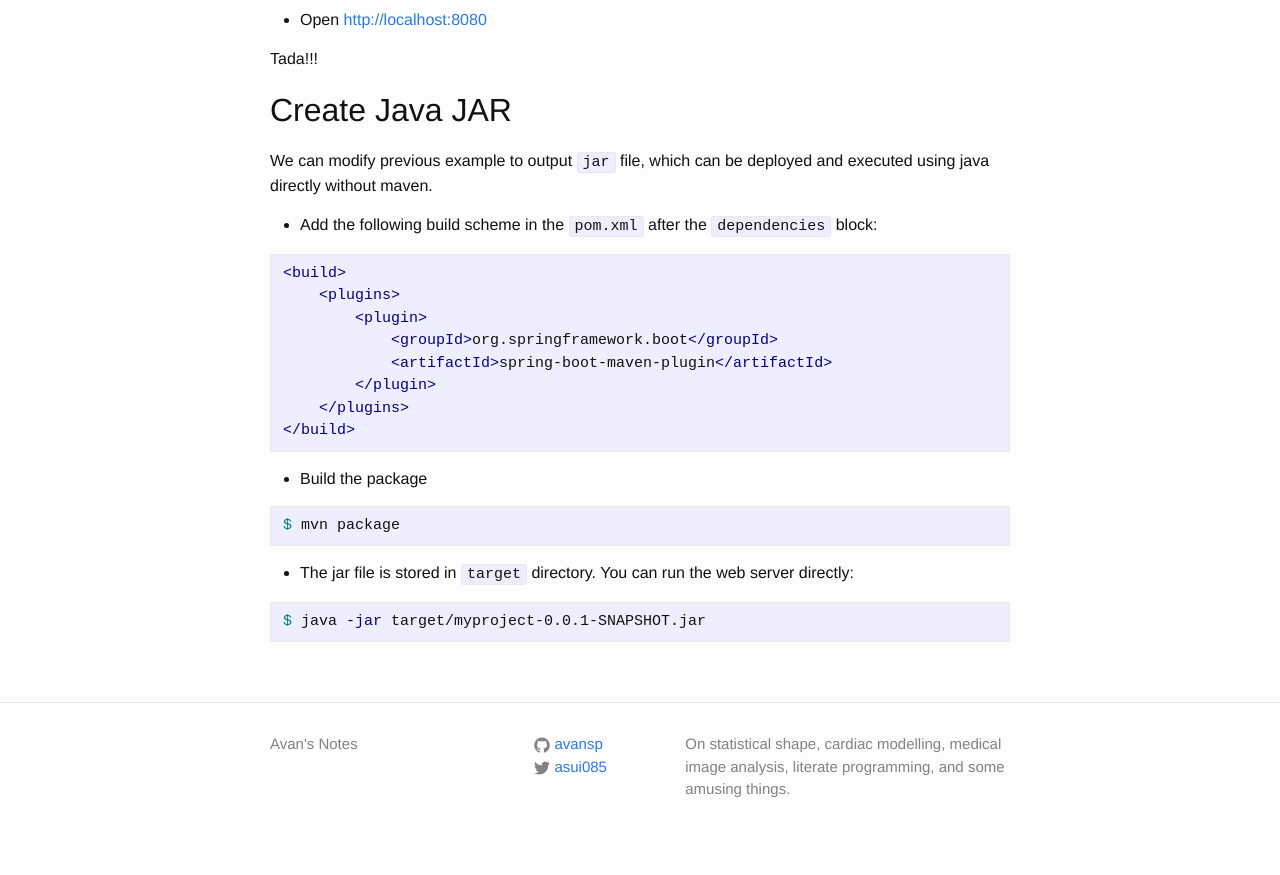
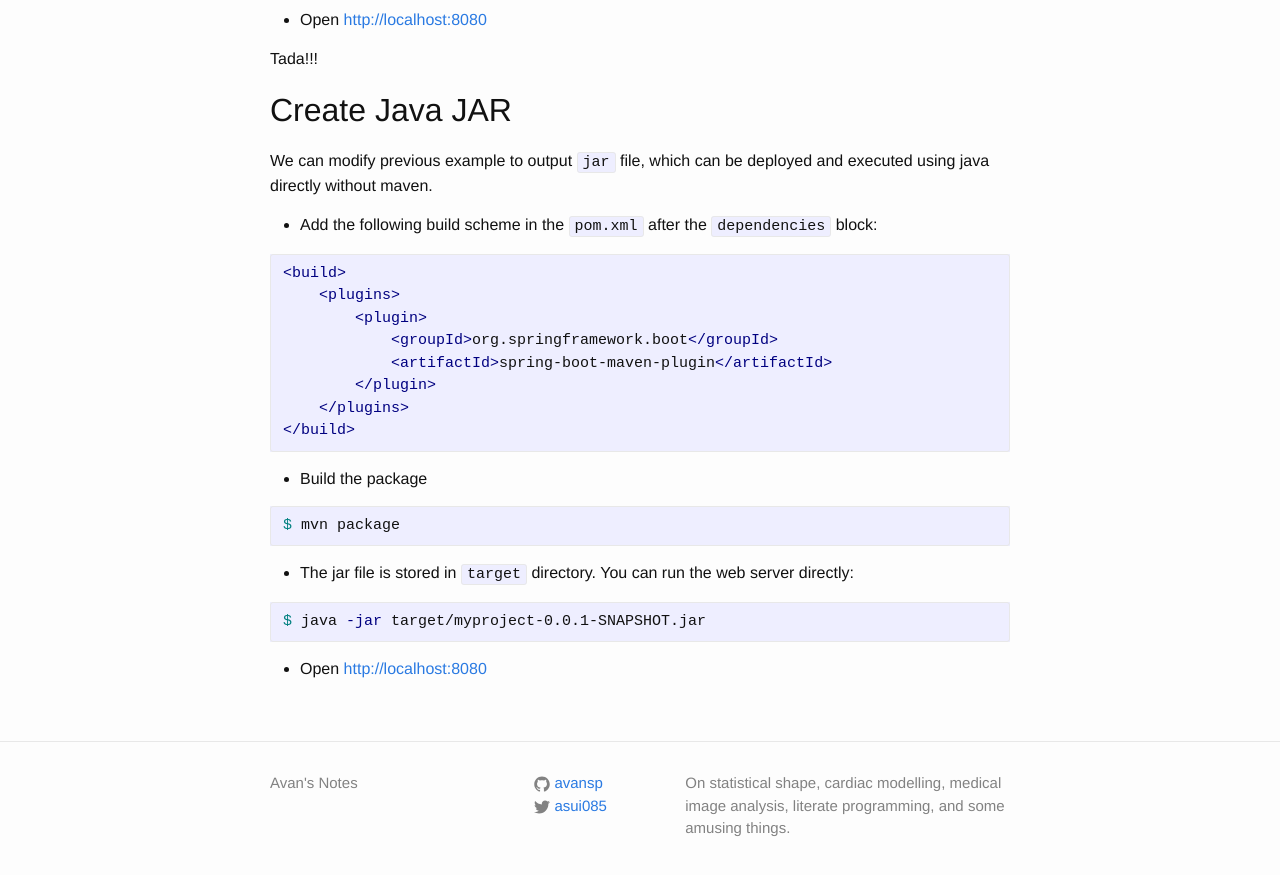
Before and after one commit to avansp/old-jekyll-avansp.github.io, a Jekyll site: the page built from _posts/2016-07-16-spring-web.md, in a window 1280 px wide and 900 px high, scrolled down 2420 px. Shown: the top 875 px of the window. Built offline with Jekyll 4.4.1, drawn with Linux system fonts in a browser that asks for light colours.

Commit message:
new post

````diff
--- a/_posts/2016-07-16-spring-web.md
+++ b/_posts/2016-07-16-spring-web.md
@@ -149,6 +149,8 @@ $ mvn package
 $ java -jar target/myproject-0.0.1-SNAPSHOT.jar
 ```
 
+* Open [http://localhost:8080](http://localhost:8080/)
+
 <!-- URLs -->
 [Spring]: (http://spring.io/)
 [Spring Boot CLI]: http://repo.spring.io/release/org/springframework/boot/spring-boot-cli/
````
